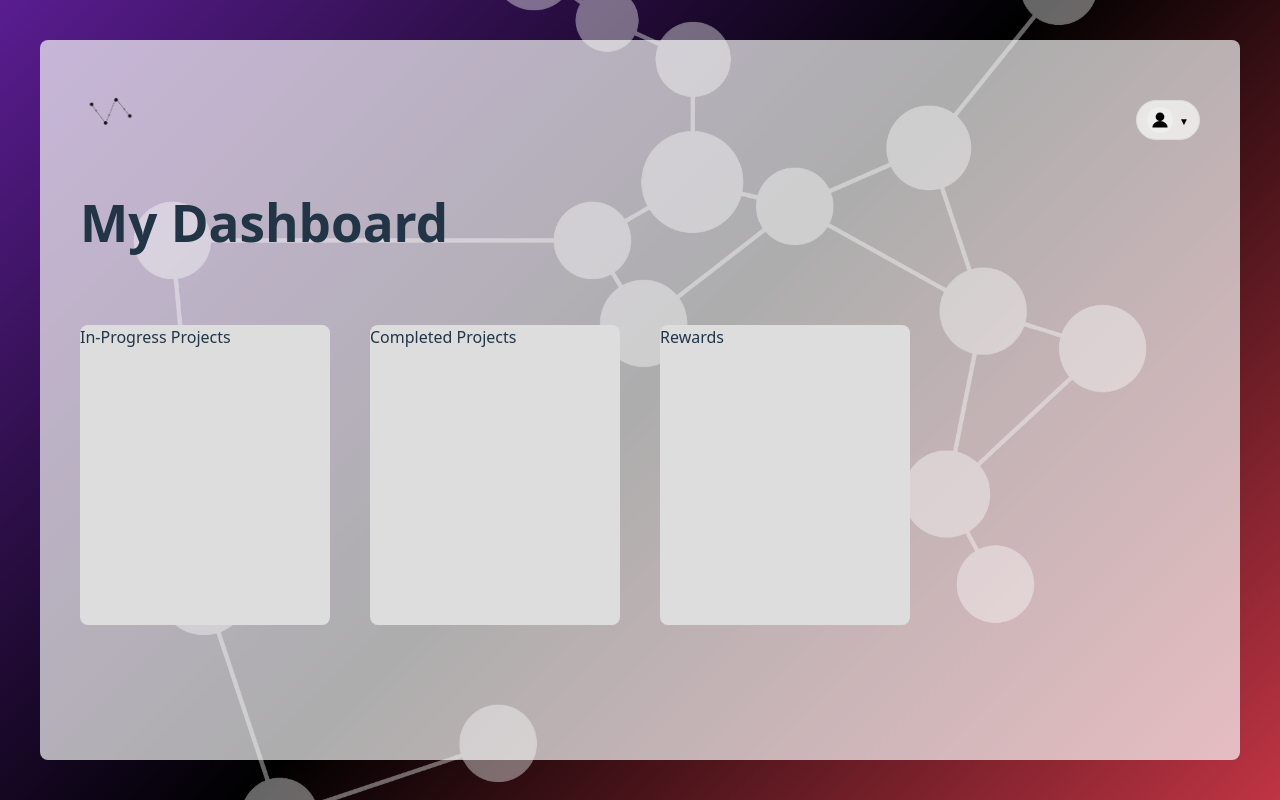
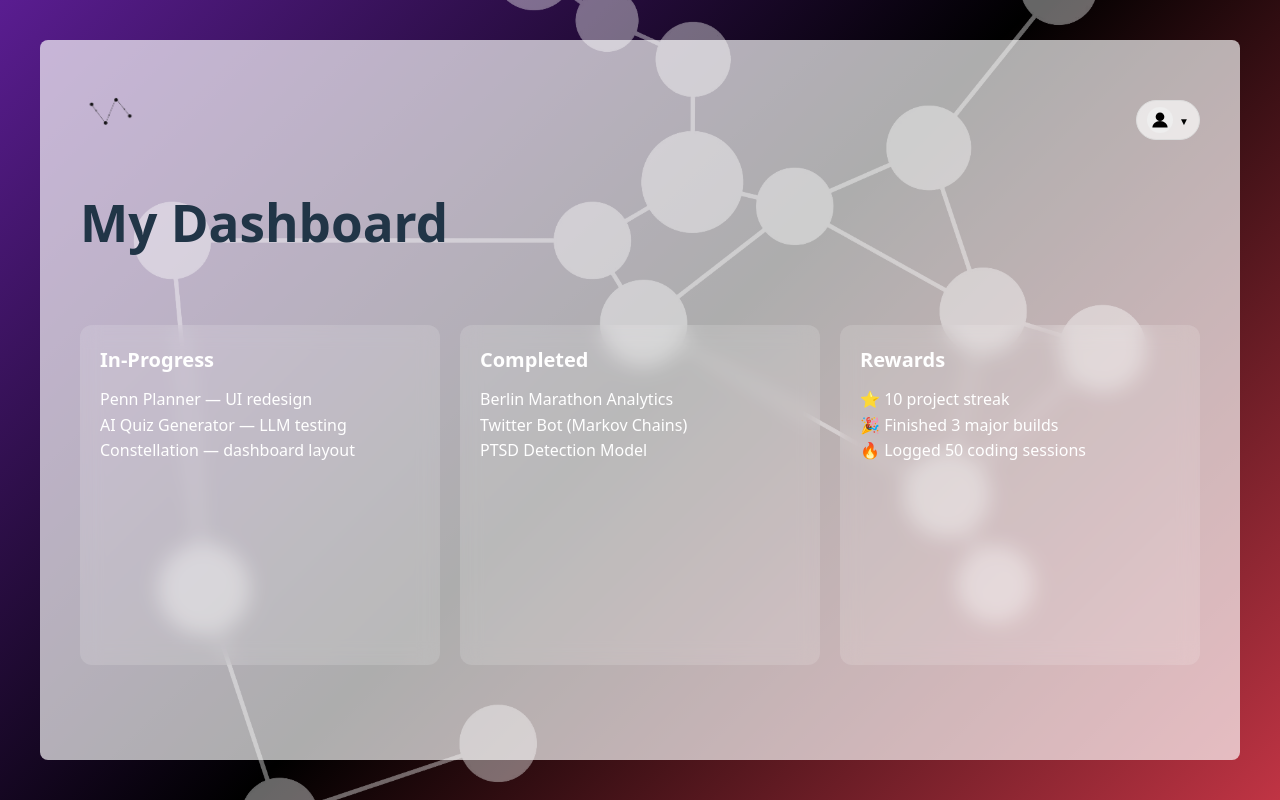
Before and after one commit to ksimpsn/constellation, a React app in the folder frontend/: page /dashboard in a window 1280 px wide. Built offline with nearby package versions, Linux system fonts and the light colour scheme; the HTML template or start-up script is replaced by a standard one.

Commit message:
Improve Dashboard UI

```diff
--- a/frontend/src/pages/Dashboard.tsx
+++ b/frontend/src/pages/Dashboard.tsx
@@ -6,18 +6,67 @@ export default function Dashboard() {
 
       <h1>My Dashboard</h1>
 
-      <div style={{ display: "flex", gap: "40px", marginTop: "40px" }}>
-        <div style={card}>In-Progress Projects</div>
-        <div style={card}>Completed Projects</div>
-        <div style={card}>Rewards</div>
+      <div
+        style={{
+          display: "flex",
+          justifyContent: "space-between",
+          width: "100%",
+          marginTop: "40px",
+          gap: "20px", // ⭐ spacing between the columns
+        }}
+      >
+        <div style={card}>
+          <h2 style={cardTitle}>In-Progress</h2>
+          <ul style={list}>
+            <li>Penn Planner — UI redesign</li>
+            <li>AI Quiz Generator — LLM testing</li>
+            <li>Constellation — dashboard layout</li>
+          </ul>
+        </div>
+
+        <div style={card}>
+          <h2 style={cardTitle}>Completed</h2>
+          <ul style={list}>
+            <li>Berlin Marathon Analytics</li>
+            <li>Twitter Bot (Markov Chains)</li>
+            <li>PTSD Detection Model</li>
+          </ul>
+        </div>
+
+        <div style={card}>
+          <h2 style={cardTitle}>Rewards</h2>
+          <ul style={list}>
+            <li>⭐ 10 project streak</li>
+            <li>🎉 Finished 3 major builds</li>
+            <li>🔥 Logged 50 coding sessions</li>
+          </ul>
+        </div>
       </div>
     </GradientBackground>
   );
 }
 
 const card = {
-  width: "250px",
+  width: "30%",
   height: "300px",
-  background: "#ddd",
-  borderRadius: "8px"
+  background: "rgba(255,255,255,0.15)",
+  borderRadius: "12px",
+  backdropFilter: "blur(10px)",
+  padding: "20px",
+  color: "white",
+  overflowY: "auto", // ⭐ scroll if content grows
 };
+
+const cardTitle = {
+  marginTop: 0,
+  marginBottom: "12px",
+  fontSize: "20px",
+  fontWeight: "600",
+};
+
+const list = {
+  listStyle: "none",
+  padding: 0,
+  margin: 0,
+  lineHeight: "1.6",
+};
```
